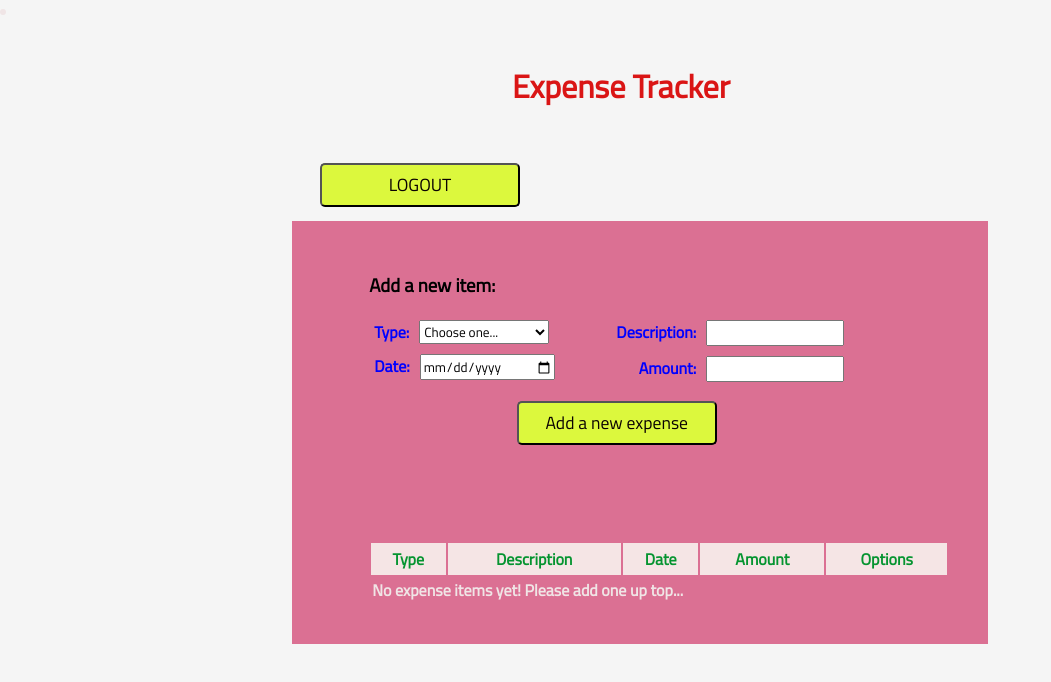
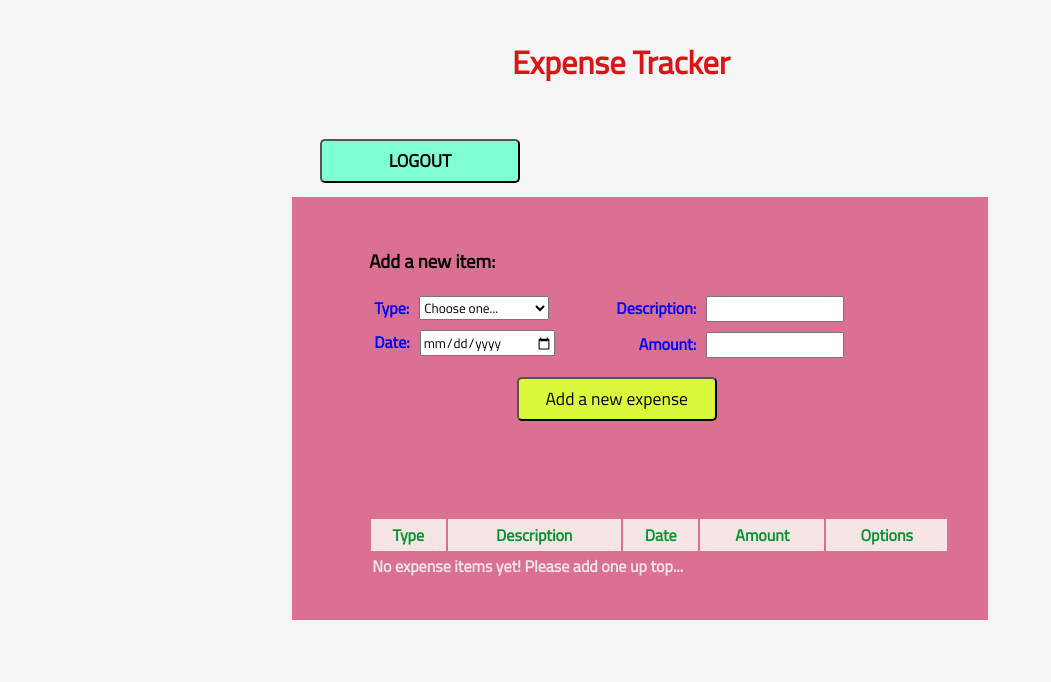
Before and after one commit to shankar01139/Expense-Tracker, a plain HTML site: page expense.html in a window 1280 px wide. Shown: the whole page, without its empty margins (0-1051 px from the left). Drawn offline with Linux system fonts and the light colour scheme.

Commit message:
Update expense.html

```diff
--- a/expense.html
+++ b/expense.html
@@ -10,12 +10,9 @@
     <link rel="stylesheet" href="expense.css">
 </head>
 <body>
-   <nav>
-        <li class="active"><a href="index.html"></a></li>
-    </nav>
     <header>
         <h1 class="title">Expense Tracker </h1>
-        <button onclick="end()">LOGOUT</button>
+        <button style="padding: 10px;background-color: aquamarine;font-weight: bolder;" onclick="end()">LOGOUT</button>
     <header>
 <div class="whole-content">
     <section class="content">
```
